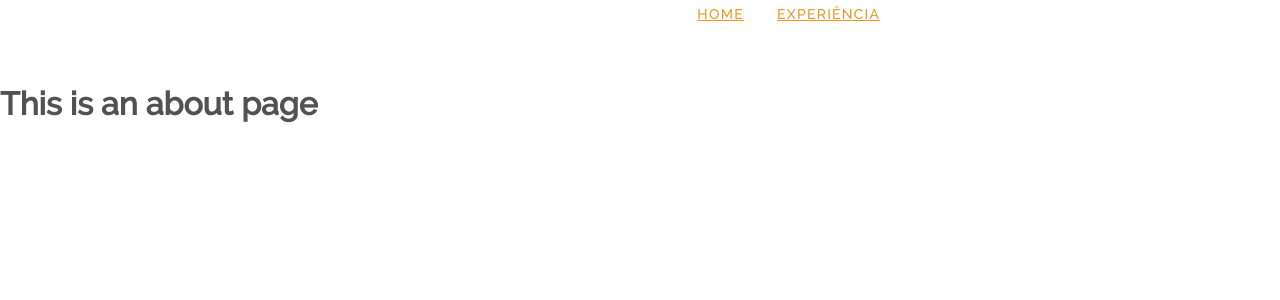
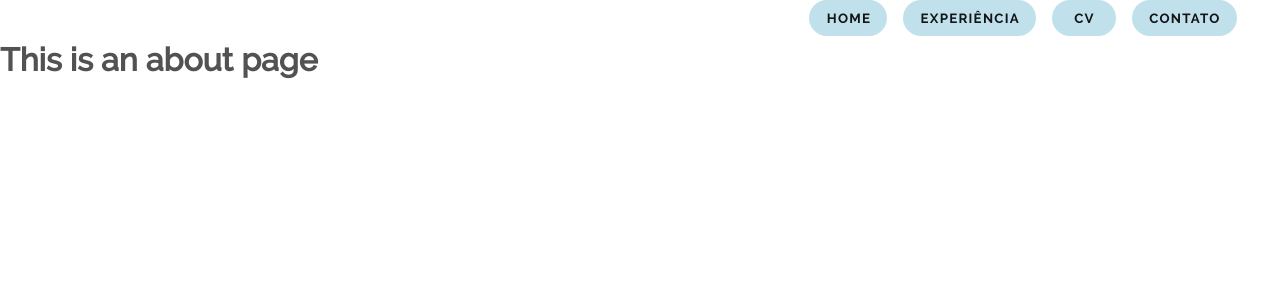
Before and after one commit to abejarano/my-site, a Vue app: page /about in a window 1280 px wide. Shown: the top 300 px of the page. Built offline with nearby package versions, Linux system fonts and the light colour scheme.

Commit message:
component navbar header

```diff
--- a/src/App.vue
+++ b/src/App.vue
@@ -1,22 +1,7 @@
 <template>
   <v-app>
-    <v-container class="pt-0" style="z-index: 9">
-      <v-row>
-        <v-col cols="3" class=" pt-0">
-          <v-img :src="require('./assets/logo2.png')"  contain height="80" />
-        </v-col>
-        <v-spacer></v-spacer>
-
-        <v-row no-gutters>
-          <v-btn v-for="link in links" :key="link" text rounded class="my-2">
-            <router-link :to=link.url>{{link.title}}</router-link>
-          </v-btn>
-        </v-row>
-
-      </v-row>
-
-    </v-container>
-        <router-view></router-view>
+    <Navbar />
+    <router-view />
     <v-footer app>
       <!-- -->
     </v-footer>
@@ -26,11 +11,13 @@
 <script lang="ts">
   import Vue from 'vue';
   import HelloWorld from './components/HelloWorld.vue';
+  import Navbar from '@/components/Navbar.vue';
 
   export default Vue.extend({
     name: 'App',
     components: {
       HelloWorld,
+      Navbar,
     },
 
     data: () => ({
@@ -43,8 +30,10 @@
 </script>
 <style lang="scss">
   @font-face {font-family: nexalight; src: url(./assets/fonts/Nexa-Light.otf);}
+  @font-face {font-family: nexabold; src: url(./assets/fonts/Nexa-Bold.otf);}
   @font-face {font-family: ralewaybold; src: url(./assets/fonts/Raleway-Bold.ttf);}
   @font-face {font-family: ralewaymedium; src: url(./assets/fonts/Raleway-Medium.ttf);}
+
   * {
     font-family: "ralewaymedium";
     color: #525252;
@@ -62,4 +51,11 @@
   .fontbluedark {
     color: #232a61;
   }
+  .icon-decorator {
+    width: 40px;
+    height: 80px;
+    position: absolute;
+    top: -1px;
+    left: -28px;
+  }
   </style>
--- /dev/null
+++ b/src/components/Navbar.vue
@@ -0,0 +1,63 @@
+<template>
+    <div id="header">
+        <v-container class="pa-0">
+            <v-row>
+                <v-col cols="3" class=" pa-0">
+                    <v-img :src="require('../assets/logo2.png')"  contain height="60" />
+                </v-col>
+                <v-spacer />
+
+                <v-row no-gutters class="justify-end align-content-center">
+                    <v-btn v-for="link in links" :key="link" text rounded class="my-2 ma-2">
+                        <router-link :to=link.url>{{link.title}}</router-link>
+                    </v-btn>
+                    <!--<v-btn text rounded class="my-2">
+                        <v-icon>fab fa-facebook</v-icon>
+                    </v-btn>
+                    <v-btn text rounded class="my-2">
+                        <v-icon>fab fa-instagram</v-icon>
+                    </v-btn>
+                    <v-btn text rounded class="my-2">
+                        <v-icon>fab fa-linkedin</v-icon>
+                    </v-btn>-->
+                </v-row>
+            </v-row>
+
+        </v-container>
+    </div>
+
+</template>
+
+<script lang="ts">
+  import Vue from 'vue'
+
+  export default Vue.extend({
+    name: 'Navbar',
+
+    data: () => ({
+      links: [
+        {url: "/", title:'Home'},
+        {url: "/about", title:'Experiência'},
+        {url: "/about", title:'CV'},
+        {url: "/about", title:'Contato'},
+      ],
+    }),
+  })
+</script>
+<style lang="scss">
+    #header {
+        background: rgb(255, 255, 255, 0.4);
+        z-index: 9;
+    }
+    button {
+        background: rgb(99, 180, 205, 0.4) !important;
+    }
+    a {
+        text-decoration: none;
+    }
+    .v-btn__content > a {
+        color:#131416 !important;
+        font-size: 10pt;
+        font-family: "ralewaybold";
+    }
+</style>
```
